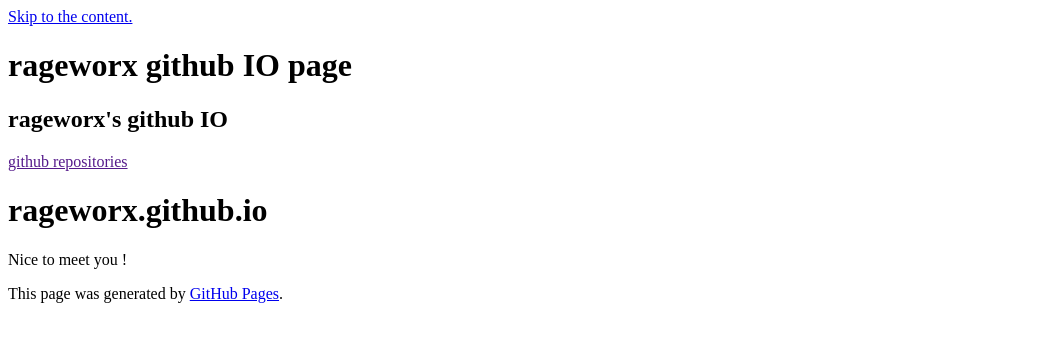
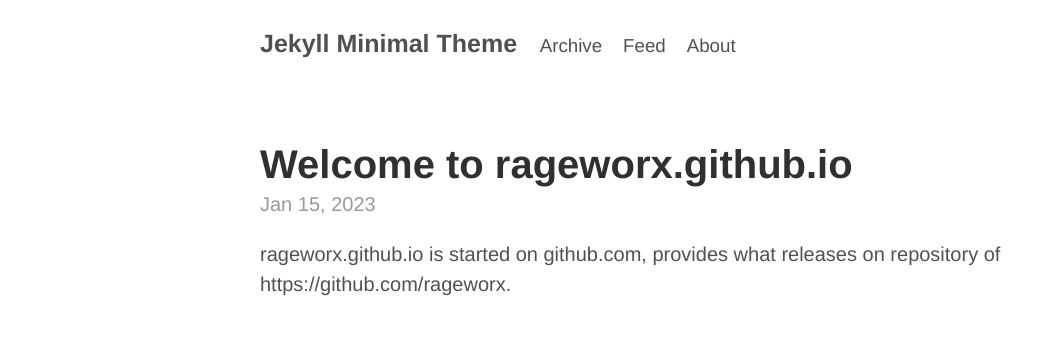
Before and after one commit to rageworx/rageworx.github.io, a Jekyll site: the page built from index.html, in a window 1280 px wide. Shown: the top 342 px of the page, without its empty margins (0-1056 px from the left). Built offline with Jekyll 4.4.1, drawn with Linux system fonts in a browser that asks for light colours; our own code applies the rules of GitHub Pages for plain Markdown files.

Commit message:
applied Jekylls minimal theme examples.

```diff
--- a/_config.yml
+++ b/_config.yml
@@ -1,25 +1,31 @@
-# page config
-theme: jekyll-theme-minimal
-title: rageworx github IO page
-name : rageworx's GIO
-description: rageworx's github IO
-search: true
-search_full_content: true
-# author config
+###########
+# site.title, site.url, site.author.name
+
+title:   'Jekyll Minimal Theme'
 author:
-  name : Raph.K.
-  avatar: "/assets/images/bio-photo.jpg"
-  bio: "rageworx"
-  github: "rageworx"
+  name:  'Jekyll Minimal Theme Team'
 
-# other configs
-show_downloads: true
-github:
-  fltk-custom: https://github.com/rageworx/fltk-custom
-  fltk-imgtk: https://github.com/rageworx/fl_imgtk
-  FLFTRender: https://github.com/rageworx/FLFTRender
-  FLTermEx: https://github.com/rageworx/FLTermEx
-  libendetool: https://github.com/rageworx/libendetool
-  Huawei_tool: https://github.com/rageworx/Huawei_Tool
-  gitrepo: https://github.com/rageworx
-  description: Raph.K's github IO page.
+## note:
+#  use site.path in your templates to make it work for both protocols e.g. http and https
+#  use site.url only inside the web feed template (e.g. requires full url incl. protocol)
+path: /jekyll-minimal-theme
+url:  'http://henrythemes.github.io/jekyll-minimal-theme'
+
+
+########
+# more settings
+
+markdown: kramdown
+
+sass:
+  sass_dir: css
+  style:    expanded
+
+permalink: /:title.html
+
+exclude:
+- README.md
+
+
+safe: true
+lsi: false
--- a/_layouts/default.html
+++ b/_layouts/default.html
@@ -1,47 +1,33 @@
 <!DOCTYPE html>
-<html lang="{{ site.lang | default: "en-US" }}">
+<html>
 <head>
-
-    {% if site.google_analytics %}
-      <script async src="https://www.googletagmanager.com/gtag/js?id={{ site.google_analytics }}"></script>
-      <script>
-        window.dataLayer = window.dataLayer || [];
-        function gtag(){dataLayer.push(arguments);}
-        gtag('js', new Date());
-        gtag('config', '{{ site.google_analytics }}');
-      </script>
-    {% endif %}
-    <meta charset="UTF-8">
-
-{% seo %}
-    <meta name="viewport" content="width=device-width, initial-scale=1">
-    <meta name="theme-color" content="#303030">
-    <meta name="apple-mobile-web-app-status-bar-style" content="black-translucent">
-    <link rel="stylesheet" href="{{ '/assets/css/style.css?v=' | append: site.github.build_revision | relative_url }}">
+   <meta charset="utf-8">
+   <title>{{ page.title }} - {{ site.title }}</title>
+   <link rel="stylesheet" type="text/css" href="{{ site.path }}/css/style.css" >
+   <link rel="alternate" type="application/atom+xml" href="{{ site.path }}/feed.xml" title="News Feed">
 </head>
 <body>
-    <a id="skip-to-content" href="#content">Skip to the content.</a>
 
-    <header class="page-header" role="banner">
-      <h1 class="project-name">{{ site.title | default: site.github.repository_name }}</h1>
-      <h2 class="project-tagline">{{ site.description | default: site.github.project_tagline }}</h2>
-      {% if site.show_downloads %}
-		<a href="{{ site.gitrepo }}" class="btn">github repositories</a>
-      {% endif %}
-      {% if site.github.is_project_page %}
-        <a href="{{ site.github.repository_url }}" class="btn">View on GitHub</a>
-      {% endif %}
+<div class="container">
+<header class="masthead">
+   <h3 class="masthead-title">
+     <a href="{{ site.path }}">{{ site.title }}</a>
+     <small>
+        &nbsp;&nbsp;&nbsp;<a href="{{ site.path }}/archive.html">Archive</a>
+     </small>
+     <small>
+       &nbsp;&nbsp;&nbsp;<a href="{{ site.path }}/feed.xml">Feed</a>
+     </small>
+     <small>
+       &nbsp;&nbsp;&nbsp;<a href="https://github.com/henrythemes/jekyll-minimal-theme">About</a>
+     </small>
+   </h3>
 </header>
 
-    <main id="content" class="main-content" role="main">
+<div id="content">
   {{ content }}
+</div>
 
-      <footer class="site-footer">
-        {% if site.github.is_project_page %}
-          <span class="site-footer-owner"><a href="{{ site.github.repository_url }}">{{ site.github.repository_name }}</a> is maintained by <a href="{{ site.github.owner_url }}">{{ site.github.owner_name }}</a>.</span>
-        {% endif %}
-        <span class="site-footer-credits">This page was generated by <a href="https://pages.github.com">GitHub Pages</a>.</span>
-      </footer>
-    </main>
+</div><!-- .container -->
 </body>
 </html>
--- /dev/null
+++ b/css/_settings.scss
@@ -0,0 +1,32 @@
+///////////////////////////////////////
+// css theme variables / settings
+
+
+$font-family:       "Helvetica Neue", Helvetica, Arial, sans-serif;
+
+$code-font-family:  Menlo, Monaco, "Courier New", monospace;
+
+
+$masthead-color:         #505050;
+$masthead-small-color:   #C0C0C0;
+
+$post-title-color:       #303030;
+$post-date-color:        #9a9a9a;
+
+
+$body-color:            #515151;
+$body-background-color: #fff;
+
+$link-color:            #268bd2;
+
+$headings-color:        #313131;    // h1,h2,h3,h4,h5,h6
+
+$strong-color:          #303030;    // strong
+
+$pre-background-color:  #f9f9f9;    // pre
+
+$blockquote-color:        #7a7a7a;  // blockquote
+$blockquote-border-color: #e5e5e5;
+
+$table-border-color:         #e5e5e5;
+$table-odd-background-color: #f9f9f9;
--- /dev/null
+++ b/css/style.scss
@@ -0,0 +1,235 @@
+---
+###########
+# note: will result in an all-in-one-file stylesheet e.g. style.css
+###########
+---
+
+
+@import 'settings';
+
+
+html {
+  font-family: $font-family;
+  font-size:   20px;
+  line-height: 1.5;
+}
+
+body {
+  color:            $body-color;
+  background-color: $body-background-color;
+}
+
+//////////////
+// Links
+
+a {
+  color:           $link-color;
+  text-decoration: none;
+
+  strong {
+    color: inherit;
+  }
+
+  &:hover,
+  &:focus {
+    text-decoration: underline;
+  }
+}
+
+
+////////////////////////////
+// Headings
+
+h1, h2, h3, h4, h5, h6 {
+  margin-bottom:  .5rem;
+  font-weight:    bold;
+  line-height:    1.25;
+  color:          $headings-color;
+  text-rendering: optimizeLegibility;
+}
+h1 {
+  font-size: 2rem;
+}
+h2 {
+  margin-top: 1rem;
+  font-size: 1.5rem;
+}
+h3 {
+  margin-top: 1.5rem;
+  font-size: 1.25rem;
+}
+h4, h5, h6 {
+  margin-top: 1rem;
+  font-size: 1rem;
+}
+
+/////////////
+// Body text
+
+p {
+  margin-top: 0;
+  margin-bottom: 1rem;
+}
+
+strong {
+  color: $strong-color;
+}
+
+
+/////////////
+// Lists
+
+ul, ol, dl {
+  margin-top: 0;
+  margin-bottom: 1rem;
+}
+
+dt {
+  font-weight: bold;
+}
+dd {
+  margin-bottom: .5rem;
+}
+
+
+//////////////////////
+// Code
+
+code,
+pre {
+  font-family: $code-font-family;
+}
+code {
+  padding: .25em .5em;
+  font-size: 85%;
+}
+
+pre {
+  margin-top: 0;
+  margin-bottom: 1rem;
+  padding: 1rem;
+  font-size: .8rem;
+  line-height: 1.4;
+  background-color: $pre-background-color;
+
+  code {
+    padding: 0;
+    font-size: 100%;
+    color: inherit;
+    background-color: transparent;
+  }
+}
+
+
+/////////////////////
+// Quotes
+
+blockquote {
+  padding: .5rem 1rem;
+  margin: .8rem 0;
+  color: $blockquote-color;
+  border-left: .25rem solid $blockquote-border-color;
+
+  p:last-child {
+    margin-bottom: 0;
+  }
+}
+
+
+img {
+  display: block;
+  max-width: 100%;
+  margin: 0 0 1rem;
+  border-radius: 5px;
+}
+
+
+//////////////////////
+// Tables
+
+table {
+  margin-bottom: 1rem;
+  width: 100%;
+  border: 1px solid $table-border-color;
+  border-collapse: collapse;
+
+  td,
+  th {
+   padding: .25rem .5rem;
+   border: 1px solid $table-border-color;
+  }
+
+  tr:nth-child(odd) td,
+  tr:nth-child(odd) th {
+    background-color: $table-odd-background-color;
+  }
+}
+
+
+
+////////////////////////////////
+//  Container
+//   -- centers page content
+
+.container {
+  max-width: 38rem;
+  padding-left:  1rem;
+  padding-right: 1rem;
+  margin-left:  auto;
+  margin-right: auto;
+}
+
+///////////////////////////////////////////////////
+//  Masthead
+
+.masthead {
+  padding-top:    1rem;
+  padding-bottom: 1rem;
+  margin-bottom: 3rem;
+
+ .masthead-title {
+    margin-top: 0;
+    margin-bottom: 0;
+    color: $masthead-color;
+
+    a {
+      color: $masthead-color;
+    }
+
+    small {
+      color: $masthead-small-color;
+      font-size: 75%;
+      font-weight: 400;
+      letter-spacing: 0;
+    }
+  }
+}
+
+
+//////////////////////////
+// Posts
+
+.post {
+  margin-bottom: 4em;
+
+  // note: only change margin for title,date if inside post block
+  .post-title {
+    margin-top: 0;
+  }
+
+  // Meta data line below post title
+  .post-date {
+    display: block;
+    margin-top:  -.5rem;
+    margin-bottom: 1rem;
+  }
+}
+
+.post-title,
+.post-title a {
+  color: $post-title-color;
+}
+
+.post-date {
+  color: $post-date-color;
+}
--- /dev/null
+++ b/index.html
@@ -0,0 +1,19 @@
+---
+layout: default
+title: Welcome
+---
+
+
+{% for post in site.posts %}
+
+<article class='post'>
+  <h1 class='post-title'>
+    <a href="{{ site.path }}{{ post.url }}">
+      {{ post.title }}
+    </a>
+  </h1>
+  <div class="post-date">{{ post.date | date: "%b %-d, %Y" }}</div>
+  {{ post.content }}
+</article>
+
+{% endfor %}
--- a/index.md
+++ /dev/null
@@ -1,3 +0,0 @@
-# rageworx.github.io
-
-Nice to meet you !
```
Also changed, not shown: _layouts/post.html (added, +9 -0 lines), _posts/2023-01-15-welcome.md (added, +6 -0 lines), archive.html (added, +18 -0 lines), feed.xml (added, +25 -0 lines), LICENSE.md (added), README.md. Lines whose indentation alone changed are shown as unchanged.
